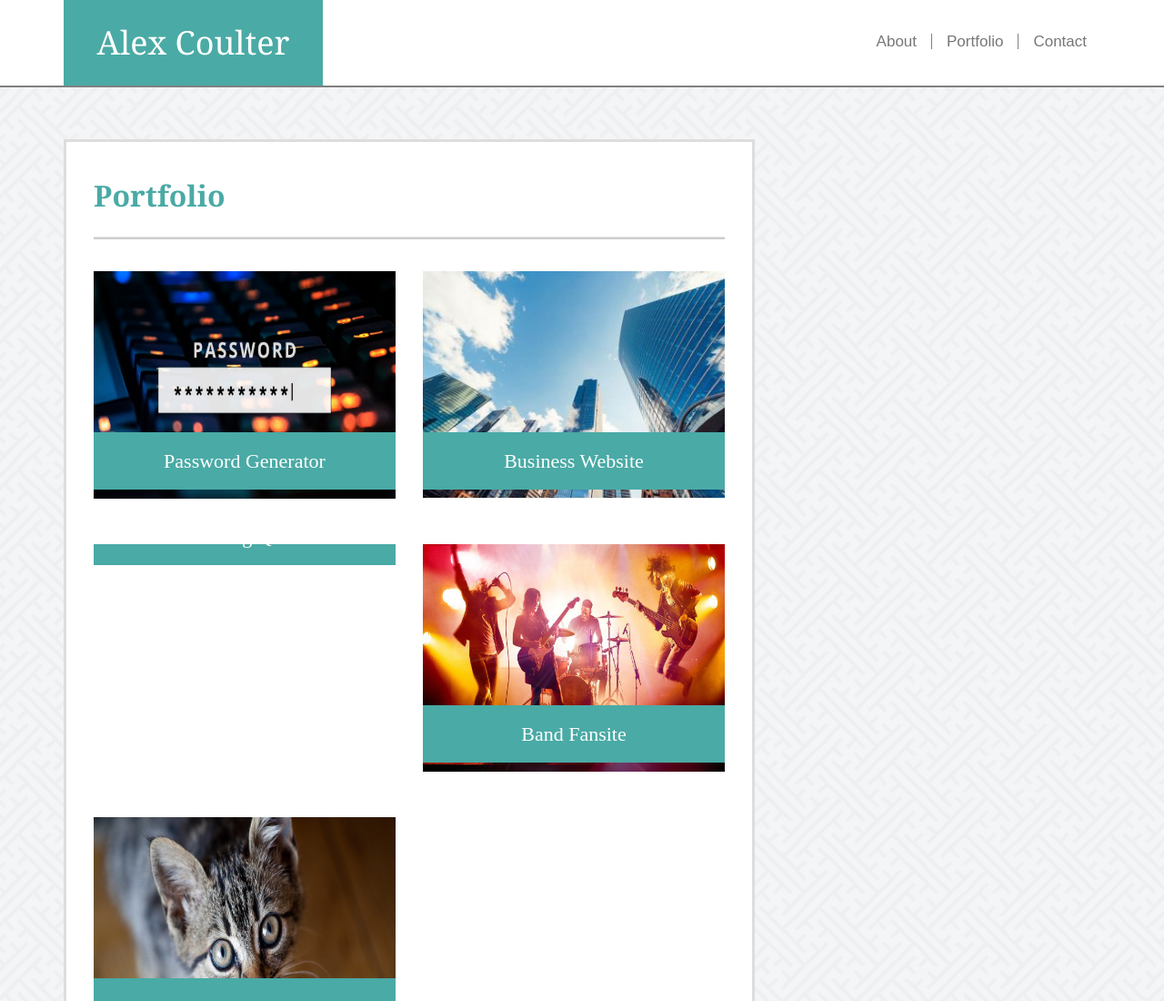
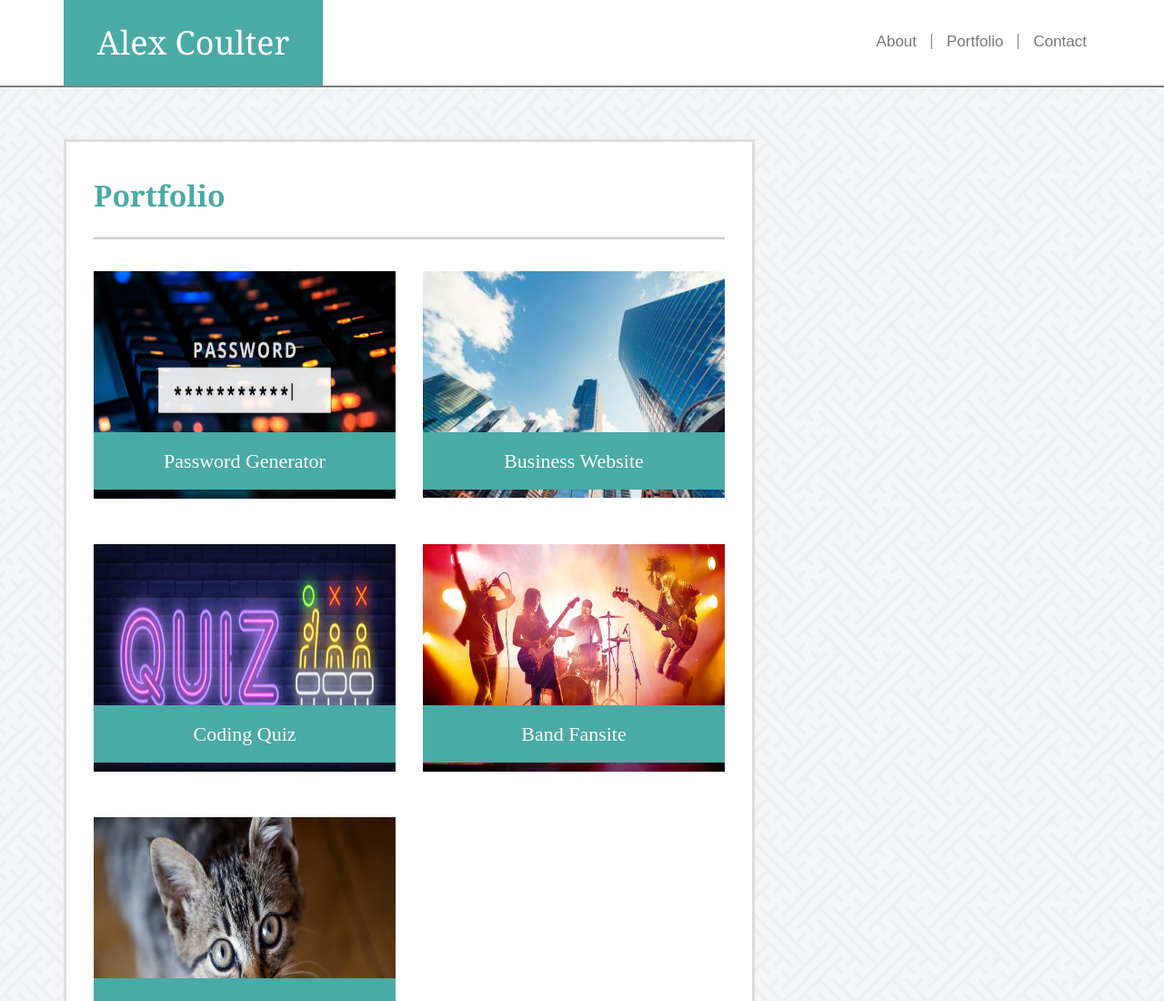
Before and after one commit to alexcoulter/Bootstrap-Portfolio, a plain HTML site: page portfolio.html in a window 1280 px wide. Shown: the top 1100 px of the page at 91% size. Drawn offline with nearby package versions, Linux system fonts and the light colour scheme.

Commit message:
Update portfolio.html

```diff
--- a/portfolio.html
+++ b/portfolio.html
@@ -65,7 +65,7 @@
           <div class="row">
             <div class="col-md-6 col-sm-12 text-center">
               <div class="picContainer">
-                <a href="https://alexcoulter.github.io/Code-Quiz/" target="_blank"><img src="quiz.jpg" alt="Coding Quiz"
+                <a href="https://alexcoulter.github.io/Code-Quiz/" target="_blank"><img src="assets/images/quiz.jpg" alt="Coding Quiz"
                 class="img-fluid"></a>
                 <div class="picText text-white">Coding Quiz
                 </div>
```
